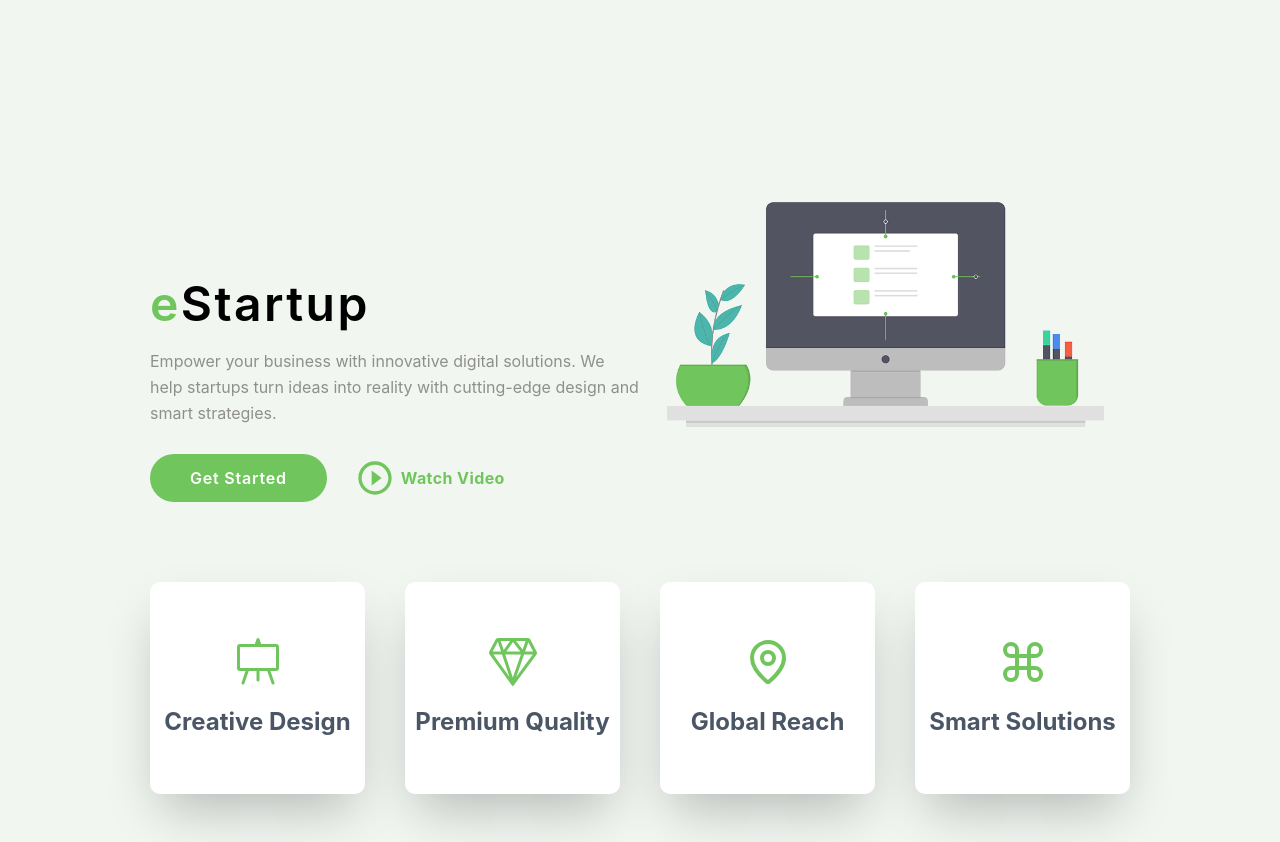
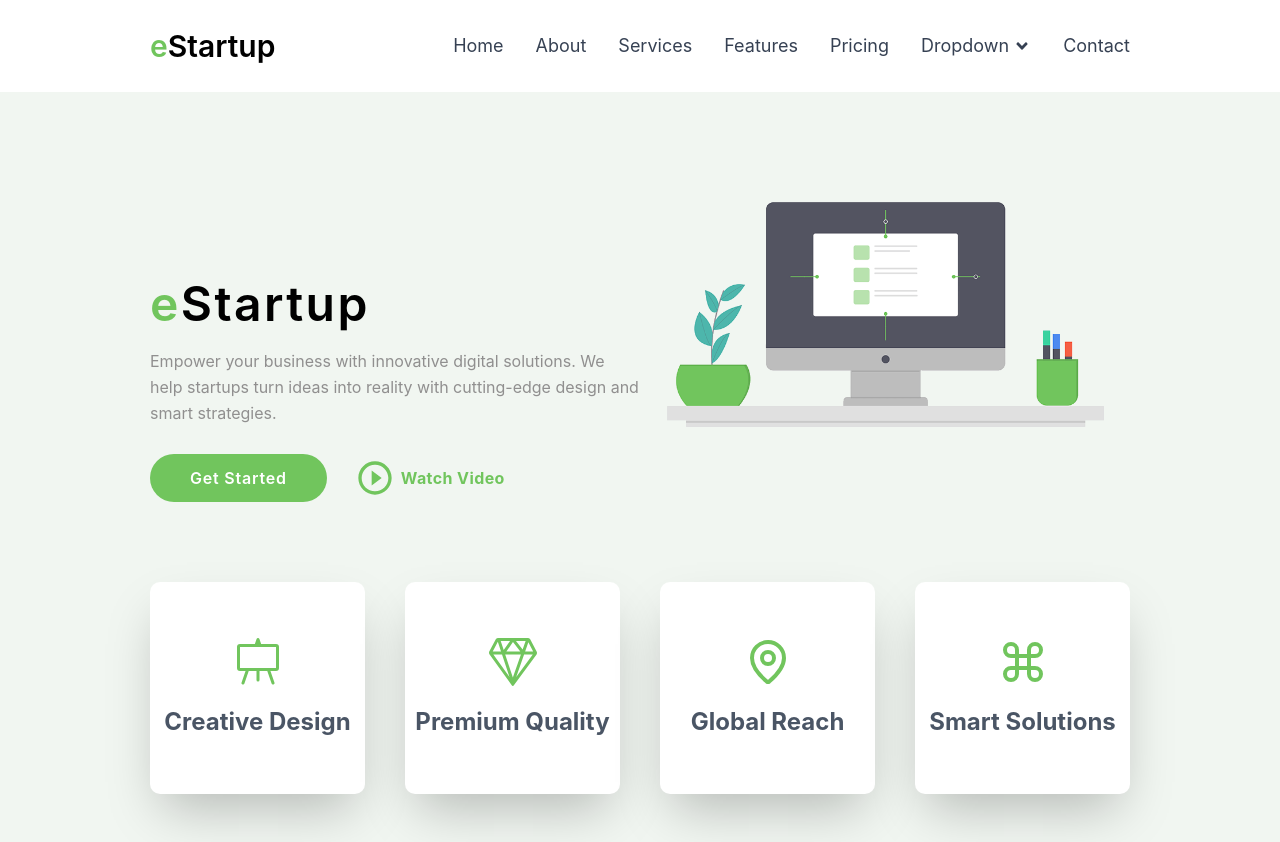
Before and after one commit to NN-Bayat/newProject, a React (Vite) app: page / in a window 1280 px wide. Built offline with nearby package versions, Linux system fonts and the light colour scheme.

Commit message:
feat: Navbar & Nav Dropdown

```diff
--- a/package.json
+++ b/package.json
@@ -10,6 +10,7 @@
     "preview": "vite preview"
   },
   "dependencies": {
+    "@headlessui/react": "^2.2.3",
     "@tailwindcss/vite": "^4.1.6",
     "react": "^19.1.0",
     "react-dom": "^19.1.0",
--- a/src/App.jsx
+++ b/src/App.jsx
@@ -1,10 +1,12 @@
 import React from "react";
 import HeroSection from "./sections/HeroSection";
+import Navbar from "./sections/Navbar";
 
 const App = () => {
   return (
     <>
       <header className="h-full">
+        <Navbar />
         <HeroSection />
       </header>
     </>
--- a/src/constant/index.js
+++ b/src/constant/index.js
@@ -0,0 +1,63 @@
+export const NavItems = [
+  {
+    title: "Home",
+    link: "#home",
+  },
+  {
+    title: "About",
+    link: "#about",
+  },
+  {
+    title: "Services",
+    link: "#services",
+  },
+  {
+    title: "Features",
+    link: "#features",
+  },
+  {
+    title: "Pricing",
+    link: "#pricing",
+  },
+  {
+    title: "Dropdown",
+    drpdnItems: [
+      {
+        title: "Dropdown 1",
+      },
+      {
+        title: "Deep Dropdown",
+        drpdnItems1: [
+          {
+            title: "Dropdown 1",
+          },
+          {
+            title: "Dropdown 2",
+          },
+          {
+            title: "Dropdown 3",
+          },
+          {
+            title: "Dropdown 4",
+          },
+          {
+            title: "Dropdown 5",
+          },
+        ],
+      },
+      {
+        title: "Dropdown 2",
+      },
+      {
+        title: "Dropdown 3",
+      },
+      {
+        title: "Dropdown 4",
+      },
+    ],
+  },
+  {
+    title: "Contact",
+    link: "#contact",
+  },
+];
--- a/src/sections/HeroSection.jsx
+++ b/src/sections/HeroSection.jsx
@@ -16,7 +16,7 @@ const HeroSection = () => {
   const [showVideoModal, setShowVideoModal] = useState(false);
 
   return (
-    <section className="w-full h-full flex items-center justify-center bg-[#f1f6f1]">
+    <section id="hero" className="w-full h-full flex items-center justify-center bg-[#f1f6f1]">
       <div className="px-3 sm:px-[10%] lg:px-[10%] xl:px-[150px]">
         <div className="flex flex-col gap-y-20 lg:pt-50 pt-40">
           <div className="flex w-full flex-col-reverse lg:flex-row">
--- /dev/null
+++ b/src/sections/Navbar.jsx
@@ -0,0 +1,84 @@
+import { FaAngleDown } from "react-icons/fa";
+import { NavItems } from "../constant";
+
+const Navbar = () => {
+  return (
+    <section className="fixed top-0 left-0 right-0 bg-white z-50">
+      <div className="px-3 sm:px-[10%] lg:px-[10%] xl:px-[150px]">
+        <div className="flex items-center justify-between py-3 md:py-5 lg:py-7">
+          <a href="/" className="text-3xl font-semibold">
+            <span className="text-[#71c55d]">e</span>Startup
+          </a>
+
+          <div className="hidden lg:block">
+            <nav>
+              <ul className="flex gap-8">
+                {NavItems.map((item, index) => (
+                  <li
+                    key={index}
+                    className="relative group text-gray-700 hover:text-[#71c55d] text-lg transition"
+                  >
+                    <a
+                      href={item.link}
+                      className="flex items-center cursor-pointer"
+                    >
+                      {item.title}
+                      {item.drpdnItems && (
+                        <span className="ml-1">
+                          <FaAngleDown />
+                        </span>
+                      )}
+                    </a>
+
+                    {item.drpdnItems && (
+                      <ul className="absolute top-5 -left-1 mt-2 hidden group-hover:block bg-white rounded-md shadow-xl w-44 z-50">
+                        {item.drpdnItems.map((subItem, subIndex) => (
+                          <li
+                            key={subIndex}
+                            className="relative group/sub py-1"
+                          >
+                            <a
+                              href={subItem.link}
+                              className="block px-5 py-2 text-[16px] text-gray-700 hover:text-[#71c55d] whitespace-nowrap"
+                            >
+                              {subItem.title}
+                              {subItem.drpdnItems1 && (
+                                <span className="inline-block ml-2">
+                                  <FaAngleDown className="inline text-md" />
+                                </span>
+                              )}
+                            </a>
+
+                            {/* Deep Dropdown */}
+                            {subItem.drpdnItems1 && (
+                              <ul className="absolute top-0 right-[98%] mt-0 ml-1 hidden group-hover/sub:block bg-white rounded-md shadow-xl w-44 z-50">
+                                {subItem.drpdnItems1.map(
+                                  (deepItem, deepIndex) => (
+                                    <li key={deepIndex} className="py-1">
+                                      <a
+                                        href=""
+                                        className="block px-5 py-1.5 text-[16px] text-gray-700 hover:text-[#71c55d] whitespace-nowrap"
+                                      >
+                                        {deepItem.title}
+                                      </a>
+                                    </li>
+                                  )
+                                )}
+                              </ul>
+                            )}
+                          </li>
+                        ))}
+                      </ul>
+                    )}
+                  </li>
+                ))}
+              </ul>
+            </nav>
+          </div>
+        </div>
+      </div>
+    </section>
+  );
+};
+
+export default Navbar;
```
Also changed, not shown: 1 other file (tests, documents, lock files or other folders).
